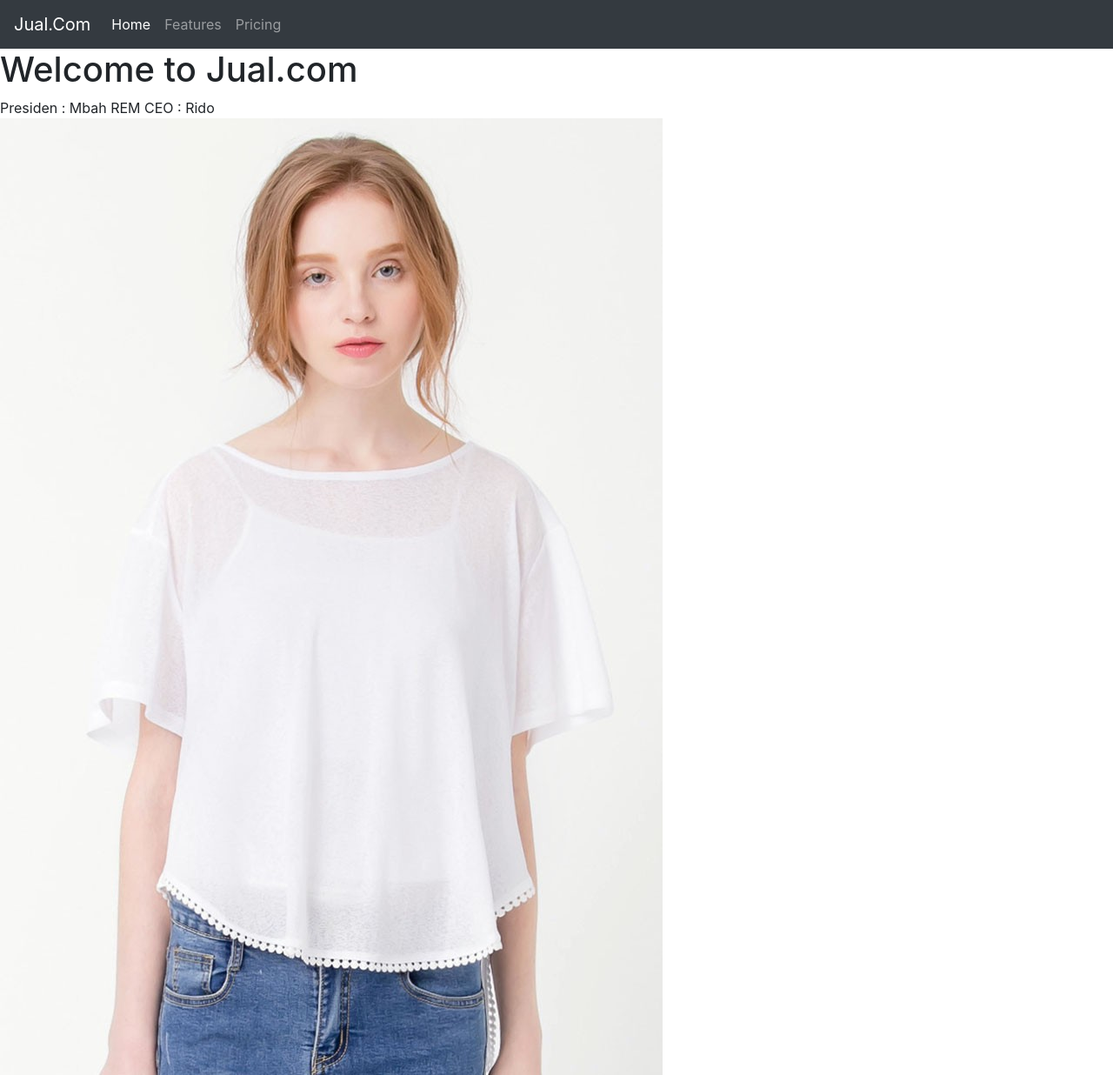
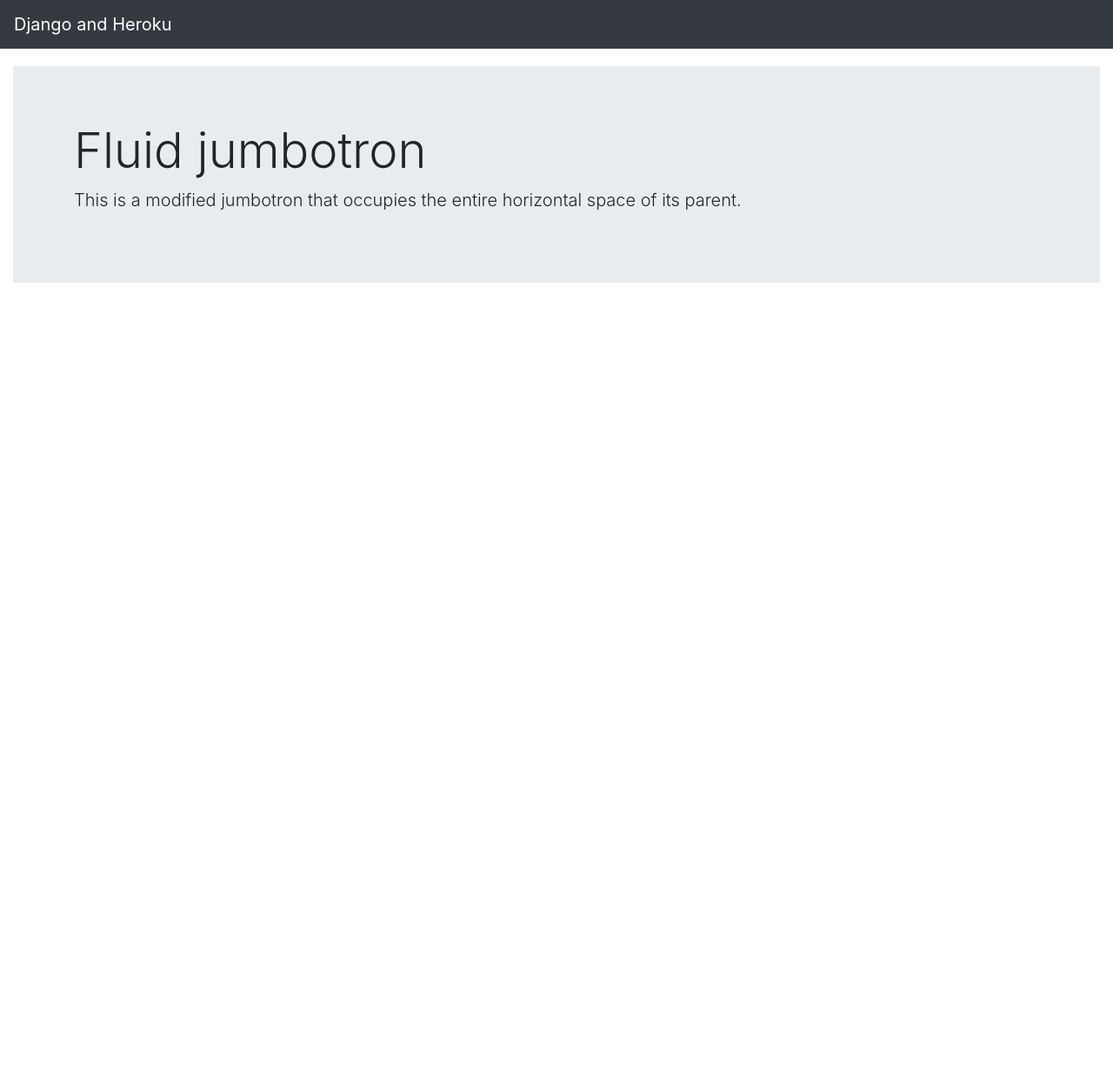
Before and after one commit to ridoansaleh/LearnDjangoHeroku, a Django app: page / in a window 1280 px wide. Shown: the whole page at 87% size. After the commit the page ends 800 px from the top, so only its background shows below. Run offline with Django 3.2, Linux system fonts and the light colour scheme; some libraries are stand-ins or nearby versions.

Commit message:
add some details on README.md

```diff
--- a/jual/templates/jual/index.html
+++ b/jual/templates/jual/index.html
@@ -2,48 +2,31 @@
 <!doctype html>
 <html lang="en">
   <head>
-    <!-- Required meta tags -->
     <meta charset="utf-8">
     <meta name="viewport" content="width=device-width, initial-scale=1, shrink-to-fit=no">
-
-    <!-- Bootstrap CSS -->
+    <title>Django & Heroku</title>
     <link rel="stylesheet" href="{% static 'jual/bootstrap.min.css' %}">
-
-    <title>Jual.com</title>
+    <style type="text/css">
+        .box {
+            margin: 20px 0px;
+        }
+    </style>
   </head>
   <body>
 
     <nav class="navbar navbar-expand-lg navbar-dark bg-dark">
-        <a class="navbar-brand" href="#">Jual.Com</a>
-        <button class="navbar-toggler" type="button" data-toggle="collapse" data-target="#navbarNav" aria-controls="navbarNav" aria-expanded="false" aria-label="Toggle navigation">
-            <span class="navbar-toggler-icon"></span>
-        </button>
-        <div class="collapse navbar-collapse" id="navbarNav">
-            <ul class="navbar-nav">
-                <li class="nav-item active">
-                  <a class="nav-link" href="#">Home <span class="sr-only">(current)</span></a>
-                </li>
-                <li class="nav-item">
-                  <a class="nav-link" href="#">Features</a>
-                </li>
-                <li class="nav-item">
-                  <a class="nav-link" href="#">Pricing</a>
-                </li>
-            </ul>
-        </div>
+        <a class="navbar-brand" href="#">Django and Heroku</a>
     </nav>
 
-    <h1>Welcome to Jual.com</h1>
-    <div class="well">
-        Presiden : Mbah REM
-        CEO : Rido
+    <div class="container-fluid box">
+        <div class="jumbotron jumbotron-fluid">
+            <div class="container">
+                <h1 class="display-4">Fluid jumbotron</h1>
+                <p class="lead">This is a modified jumbotron that occupies the entire horizontal space of its parent.</p>
+            </div>
+        </div>
     </div>
 
-    <div class="well">
-        <img src="{% static 'jual/girl.jpg' %}" alt="My image"/>
-    </div>
-
-    <!-- Optional JavaScript -->
     <!-- jQuery first, then Popper.js, then Bootstrap JS -->
     <script src="{% static 'jual/jquery-3.2.1.slim.min.js' %}"></script>
     <script src="{% static 'jual/popper.min.js' %}"></script>
```
Also changed, not shown: README.md, jual/static/jual/girl.jpg (deleted).
